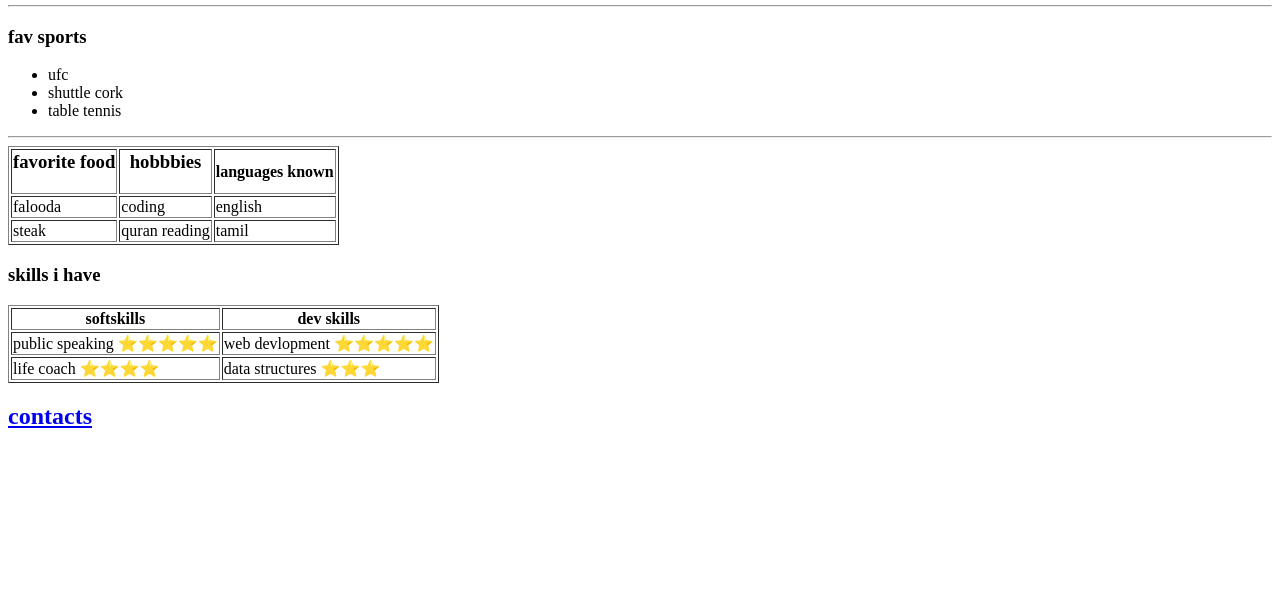
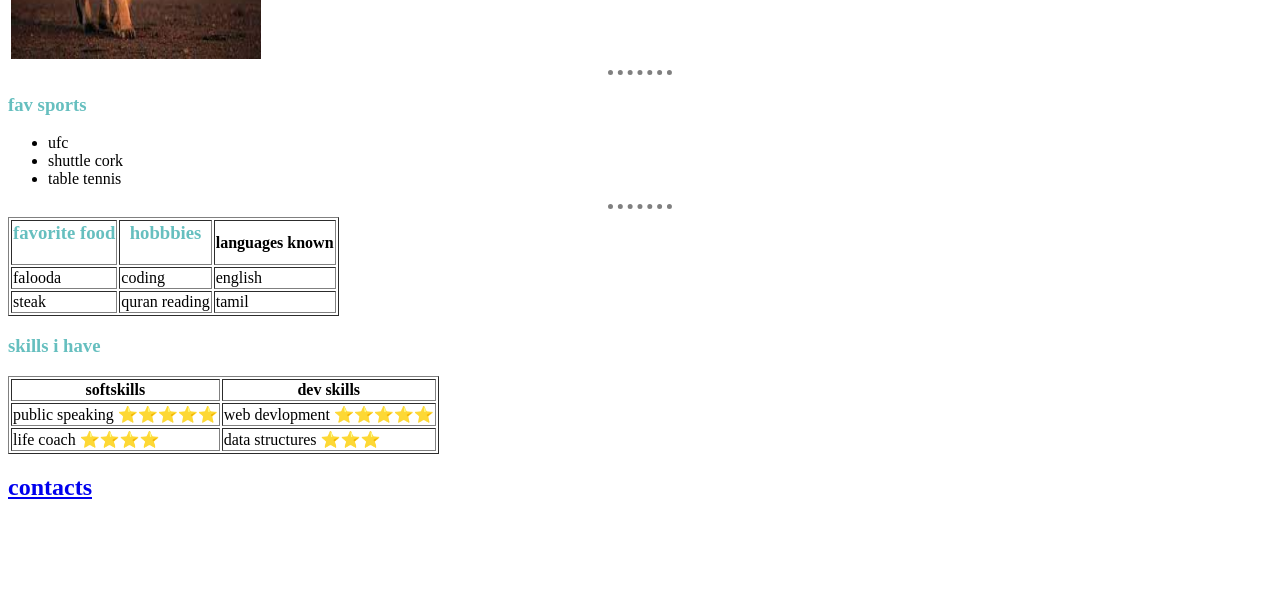
Before and after one commit to rajuu0/cv, a plain HTML site: page index.html in a window 1280 px wide. Shown: the part 202-800 px from the top of the page. Drawn offline with Linux system fonts and the light colour scheme; files whose address does not match are found by name.

Commit message:
link added

```diff
--- a/index.html
+++ b/index.html
@@ -4,6 +4,7 @@
 <head>
   <meta charset="utf-8">
   <title> 😍raja'spersonalsite</title>
+    <link rel="stylesheet" href="C:\Users\rajuboii\Documents\web devlopment\css\styles.css">
 </head>
 
 <body>
```
